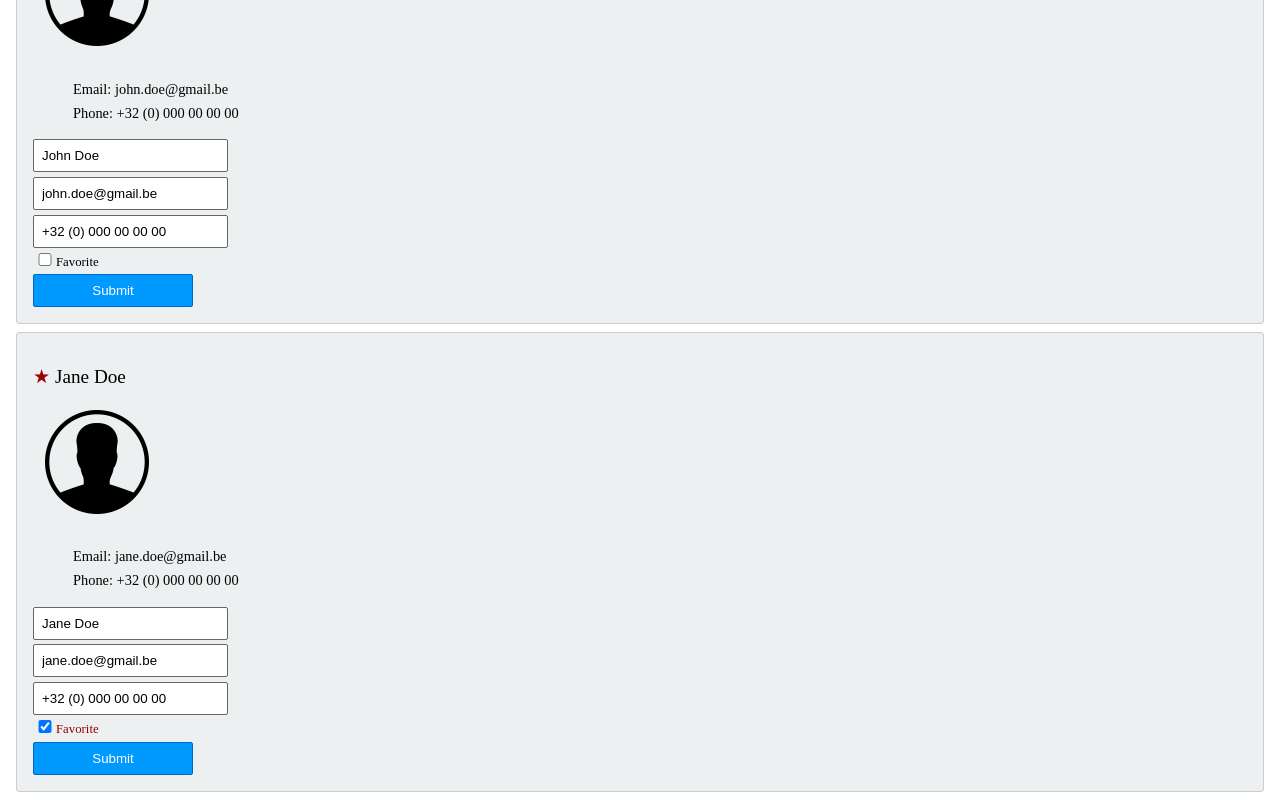
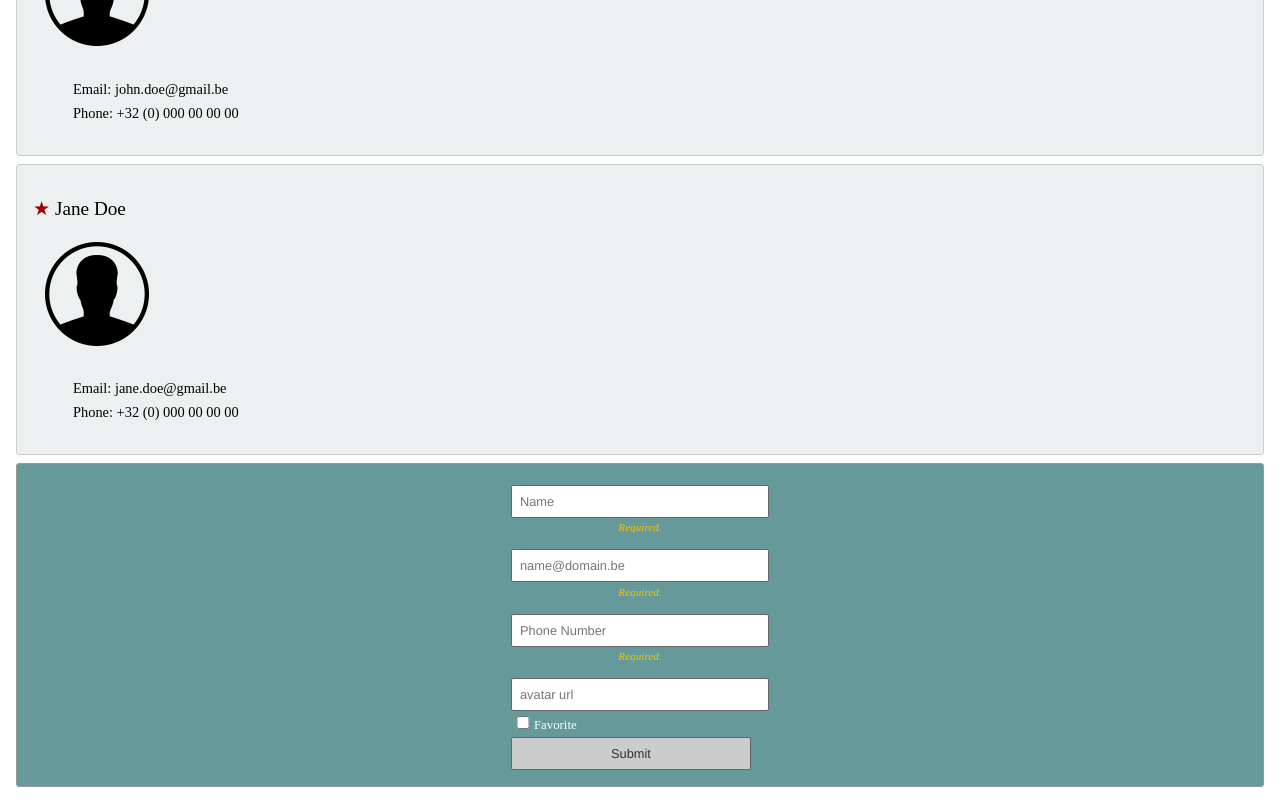
Before and after one commit to simonbogaerts/LabAngular, an Angular app: page / in a window 1280 px wide. Shown: the part 214-1014 px from the top of the page. Built offline with nearby package versions, Linux system fonts and the light colour scheme.

Commit message:
Lab 5 Forms

```diff
--- a/src/app/app.component.html
+++ b/src/app/app.component.html
@@ -1,6 +1,7 @@
 <header><h1>Contacts</h1></header>
 <main>
   <app-contact *ngFor="let contact of contactList;"
-               [contact]="contact"
-  (onSubmit)="handleData($event)"></app-contact>
+               [contact]="contact">
+  </app-contact>
+  <app-contact-form (onSubmit)="createContact($event)"></app-contact-form>
 </main>
--- a/src/app/app.component.ts
+++ b/src/app/app.component.ts
@@ -28,7 +28,7 @@ export class AppComponent {
     ];
   }
 
-  handleData(event: Contact){
-    console.log('Received data!', event);
+  createContact(event: Contact) {
+    this.contactList.push(event);
   }
 }
--- /dev/null
+++ b/src/app/components/contact-form/contact-form.component.css
@@ -0,0 +1,68 @@
+:host {
+  margin: 0.5rem;
+  padding: 1rem;
+  flex-basis: 100%;
+  display: flex;
+  justify-content: center;
+  border: 1px solid #999;
+  border-radius: 3px;
+  background: #699;
+}
+input, button {
+  padding: 0.5rem;
+  border-radius: 2px;
+  border: 1px solid #666;
+  display: block;
+  margin-top: 0.3rem;
+  min-width: 10rem;
+  width: 15rem;
+  font: 200 0.8rem 'Helvetica';
+}
+input[type="checkbox"] {
+  display: inline-block;
+  min-width: 1rem;
+  width: 1rem;
+}
+input:focus {
+  outline: 0;
+  border-left: 5px solid #666;
+}
+label {
+  font-size: 0.8rem;
+  color:  #fff;
+}
+button {
+  background: #2ecc71;
+  color: #fff;
+  border: 1px solid #27ae60;
+  cursor: pointer;
+}
+button:hover:not(:disabled) {
+  background: #fff;
+  color: #27ae60;
+}
+button:focus {
+  outline: 0;
+}
+button:disabled {
+  border: 1px solid #666;
+  color:  #333;
+  background:  #ccc;
+  cursor: auto;
+}
+input.ng-invalid:not(.ng-pristine) {
+  border-left: 5px solid #f1c40f;
+  color: #f1c40f;
+}
+.error {
+  font-size: 0.7rem;
+  margin-top: 0.2rem;
+  color: #f1c40f;
+}
+p {
+  text-align: center;
+  font-style: italic;
+  margin: 1rem;
+  font-size: 1.2rem;
+  color: #2980b9;
+}
--- /dev/null
+++ b/src/app/components/contact-form/contact-form.component.html
@@ -0,0 +1,20 @@
+<form [formGroup]="form" (ngSubmit)="submit(form)">
+  <input type="text" name="name" placeholder="Name" formControlName="name">
+  <p *ngIf="form.get('name').hasError('minlength')" class="error">Minimum 3 characters</p>
+  <p *ngIf="form.get('name').hasError('required')" class="error">Required.</p>
+
+  <input type="email" name="email" placeholder="name@domain.be" formControlName="email">
+  <p *ngIf="form.get('email').hasError('pattern')" class="error">Invalid email.</p>
+  <p *ngIf="form.get('email').hasError('required')" class="error">Required.</p>
+
+  <input type="tel" name="phone" placeholder="Phone Number" formControlName="phone">
+  <p *ngIf="form.get('phone').hasError('minlength')" class="error">Minimum 9 characters.</p>
+  <p *ngIf="form.get('phone').hasError('required')" class="error">Required.</p>
+
+  <input type="text" name="avatar" placeholder="avatar url" formControlName="avatar">
+
+  <input type="checkbox" name="favorite" id="favorite" formControlName="isFavorite">
+  <label for="favorite">Favorite</label><br>
+
+  <button type="submit" [disabled]="form.invalid">Submit</button>
+</form>
--- /dev/null
+++ b/src/app/components/contact-form/contact-form.component.ts
@@ -0,0 +1,36 @@
+import { Component, OnInit, Output, EventEmitter } from '@angular/core';
+import { Contact } from '../../models/contact.model';
+import { FormGroup, FormControl, Validators } from '@angular/forms';
+
+@Component({
+  selector: 'app-contact-form',
+  templateUrl: './contact-form.component.html',
+  styleUrls: ['./contact-form.component.css']
+})
+export class ContactFormComponent implements OnInit {
+  @Output() onSubmit: EventEmitter<Contact> = new EventEmitter();
+  form: FormGroup;
+  constructor() { }
+
+  ngOnInit() {
+    this.form = new FormGroup({
+      'name': new FormControl(null, [Validators.required, Validators.minLength(3)]),
+      'email': new FormControl(null, [Validators.required, Validators.pattern(/^[a-z0-9_\.]+@[a-z0-9_\.]+/i)]),
+      'phone': new FormControl(null, [Validators.required, Validators.minLength(9)]),
+      'isFavorite': new FormControl(false),
+      'avatar': new FormControl(null)
+    });
+  }
+
+  submit(form): void {
+    let contact: Contact = new Contact(
+      form.value.name,
+      form.value.email,
+      form.value.phone,
+      form.value.isFavorite,
+      form.value.avatar
+    );
+    form.reset();
+    this.onSubmit.emit(contact);
+  }
+}
--- a/src/app/components/contact/contact.component.html
+++ b/src/app/components/contact/contact.component.html
@@ -7,11 +7,3 @@
   <li>Email: {{ contact.email }}</li>
   <li>Phone: {{ contact.phone }}</li>
 </ul>
-<div>
-  <input type="text" name="name" placeholder="Name" [(ngModel)]="contact.name">
-  <input type="email" name="email" placeholder="name@domain.be" [(ngModel)]="contact.email">
-  <input type="tel" name="phone" placeholder="Phone Number" [(ngModel)]="contact.phone">
-  <input type="checkbox" name="favorite" id="favorite" [(ngModel)]="contact.isFavorite">
-  <label for="favorite" [class.favorite]="contact.isFavorite">Favorite</label><br>
-  <button type="submit" (click)="submit()">Submit</button>
-</div>
--- a/src/app/components/contact/contact.component.ts
+++ b/src/app/components/contact/contact.component.ts
@@ -1,4 +1,4 @@
-import { Component, OnInit, Input, Output, EventEmitter } from '@angular/core';
+import { Component, OnInit, Input } from '@angular/core';
 import { Contact } from '../../models/contact.model';
 
 @Component({
@@ -8,13 +8,8 @@ import { Contact } from '../../models/contact.model';
 })
 export class ContactComponent implements OnInit {
   @Input() contact: Contact;
-  @Output() onSubmit: EventEmitter<Contact> = new EventEmitter();
   constructor() { }
 
   ngOnInit() {
   }
-
-  submit() {
-    this.onSubmit.emit(this.contact);
-  }
 }
```
Also changed, not shown: src/app/app.module.ts (+6 -3 lines), 1 other file (tests, documents, lock files or other folders).
